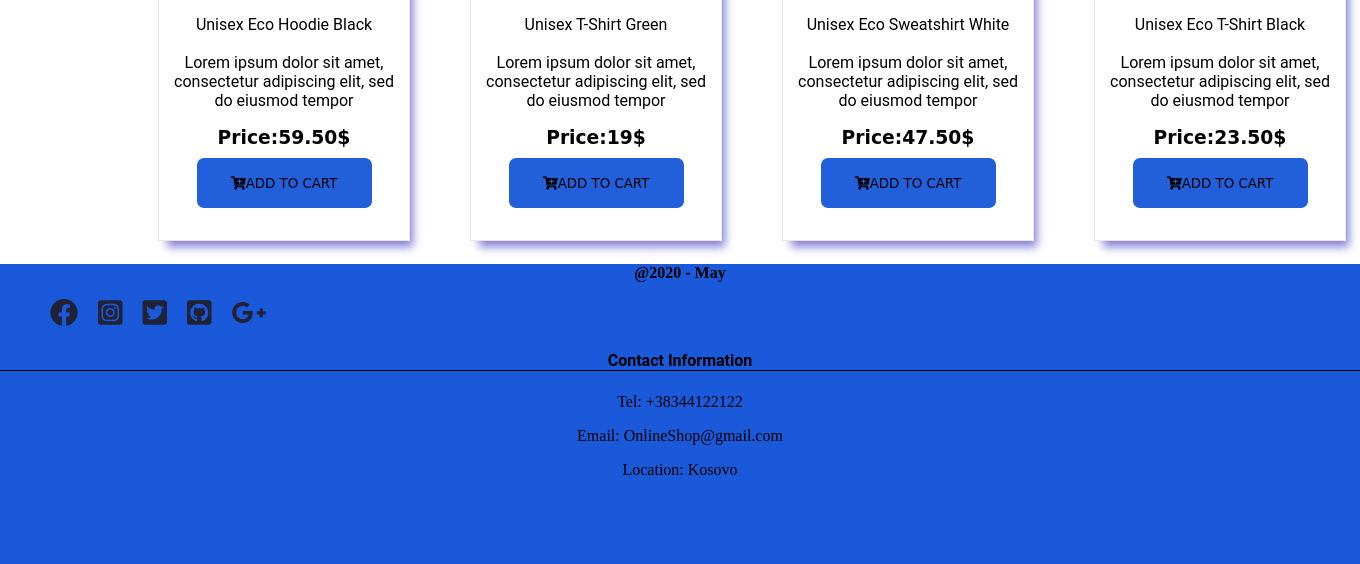
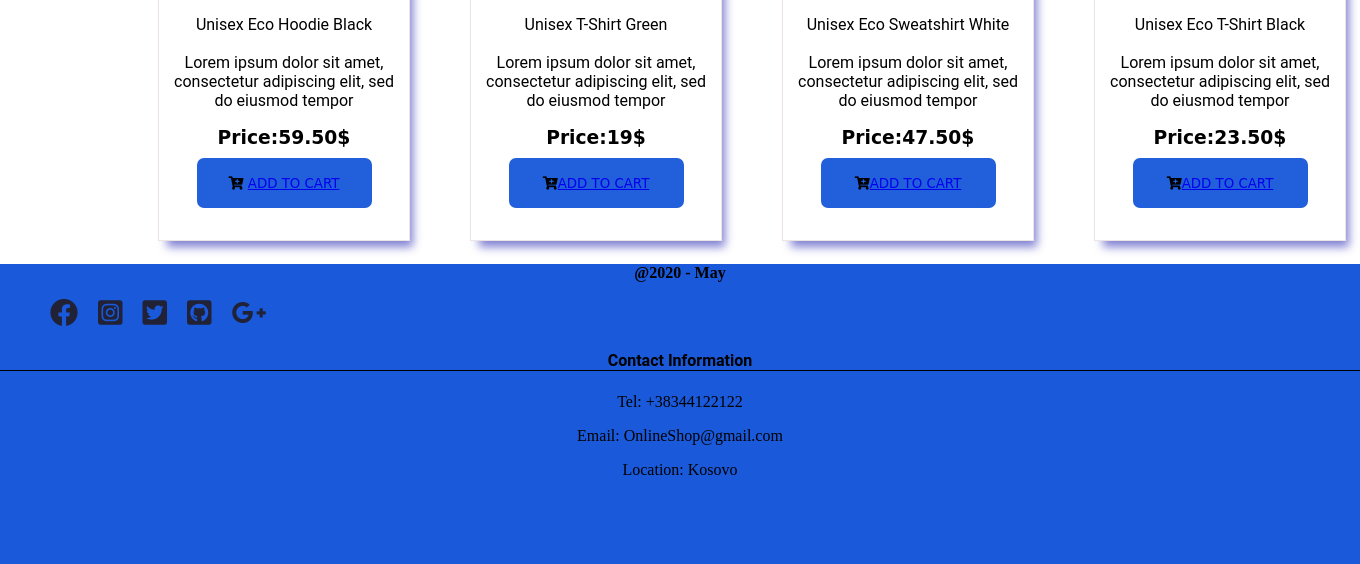
Before and after one commit to Meriton-Gashi/OnlineShop, a PHP site: page /HTML/User/home-page.html in a window 1360 px wide. Shown: the part 940-1504 px from the top of the page. Run offline with PHP 8.4, Linux system fonts and the light colour scheme; some libraries are stand-ins or nearby versions.

Commit message:
first commit

```diff
--- a/Front/CSS/cart.css
+++ b/Front/CSS/cart.css
@@ -10,7 +10,6 @@ main {
 
   .basket {
     width: 70%;
-
 
   }
   .cart-labels{
--- a/Front/HTML/User/home-page.html
+++ b/Front/HTML/User/home-page.html
@@ -60,7 +60,7 @@
             <p>Unisex Eco Hoodie Black</p>
             <p>Lorem ipsum dolor sit amet, consectetur adipiscing elit, sed do eiusmod tempor</p>
             <h3> Price:59.50$</h3>
-            <button><i class="fas fa-cart-plus"></i>ADD TO CART</button>
+            <button><i class="fas fa-cart-plus"></i> <a href="cart.html">ADD TO CART</a></button>
 
         </div>
         <div class="article">
@@ -68,7 +68,7 @@
             <p>Unisex T-Shirt Green</p>
             <p>Lorem ipsum dolor sit amet, consectetur adipiscing elit, sed do eiusmod tempor</p>
             <h3> Price:19$</h3>
-            <button><i class="fas fa-cart-plus"></i>ADD TO CART</button>
+            <button><i class="fas fa-cart-plus"></i><a href="cart.html">ADD TO CART</a></button>
 
         </div>
         <div class="article">
@@ -76,7 +76,7 @@
             <p>Unisex Eco Sweatshirt White</p>
             <p>Lorem ipsum dolor sit amet, consectetur adipiscing elit, sed do eiusmod tempor</p>
             <h3> Price:47.50$</h3>
-            <button><i class="fas fa-cart-plus"></i>ADD TO CART</button>
+            <button><i class="fas fa-cart-plus"></i><a href="cart.html">ADD TO CART</a></button>
 
         </div>
 
@@ -86,7 +86,7 @@
             <p>Unisex Eco T-Shirt Black</p>
             <p>Lorem ipsum dolor sit amet, consectetur adipiscing elit, sed do eiusmod tempor</p>
             <h3> Price:23.50$</h3>
-            <button><i class="fas fa-cart-plus"></i>ADD TO CART</button>
+            <button><i class="fas fa-cart-plus"></i><a href="cart.html">ADD TO CART</a></button>
 
         </div>
 
```
